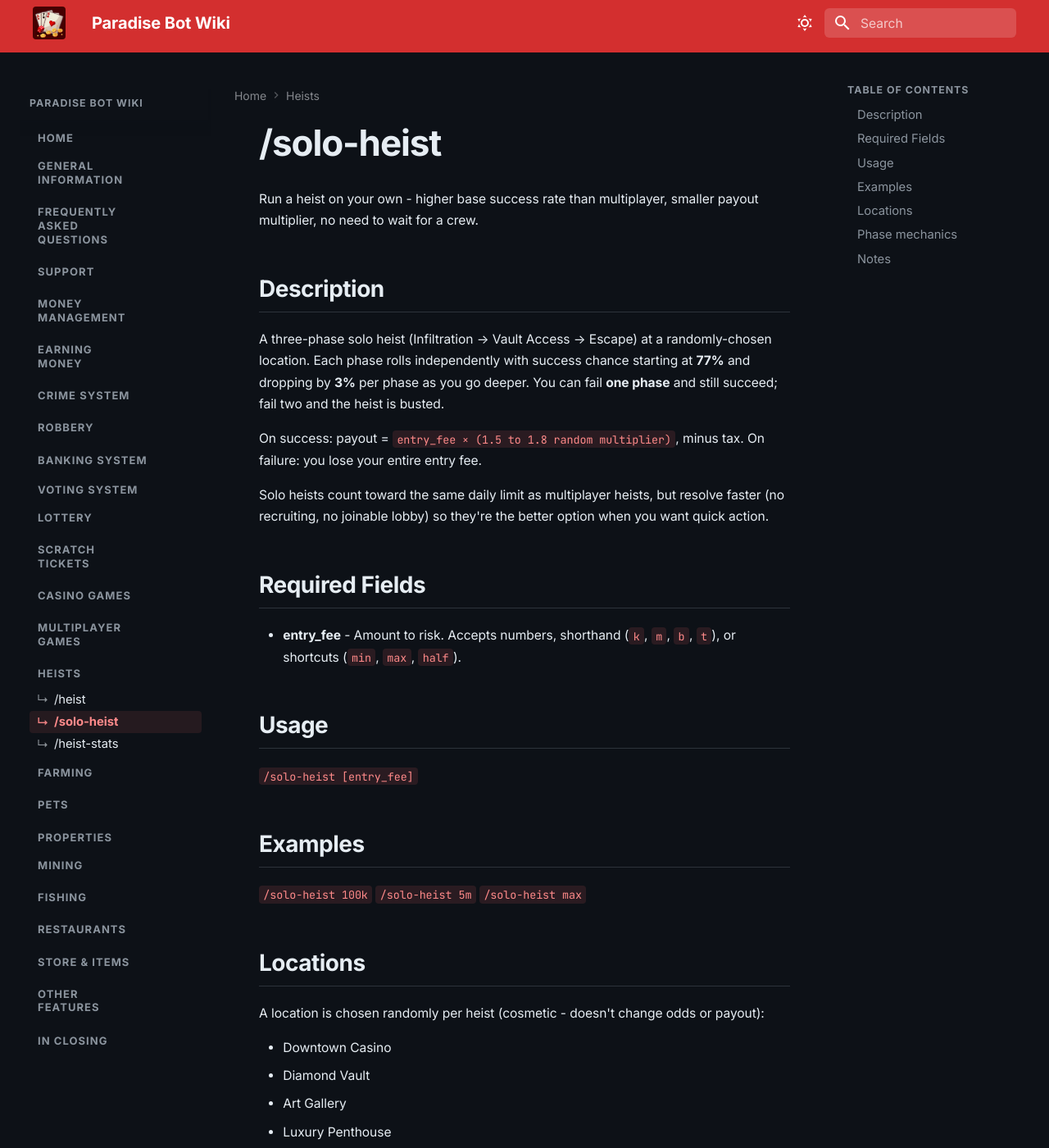
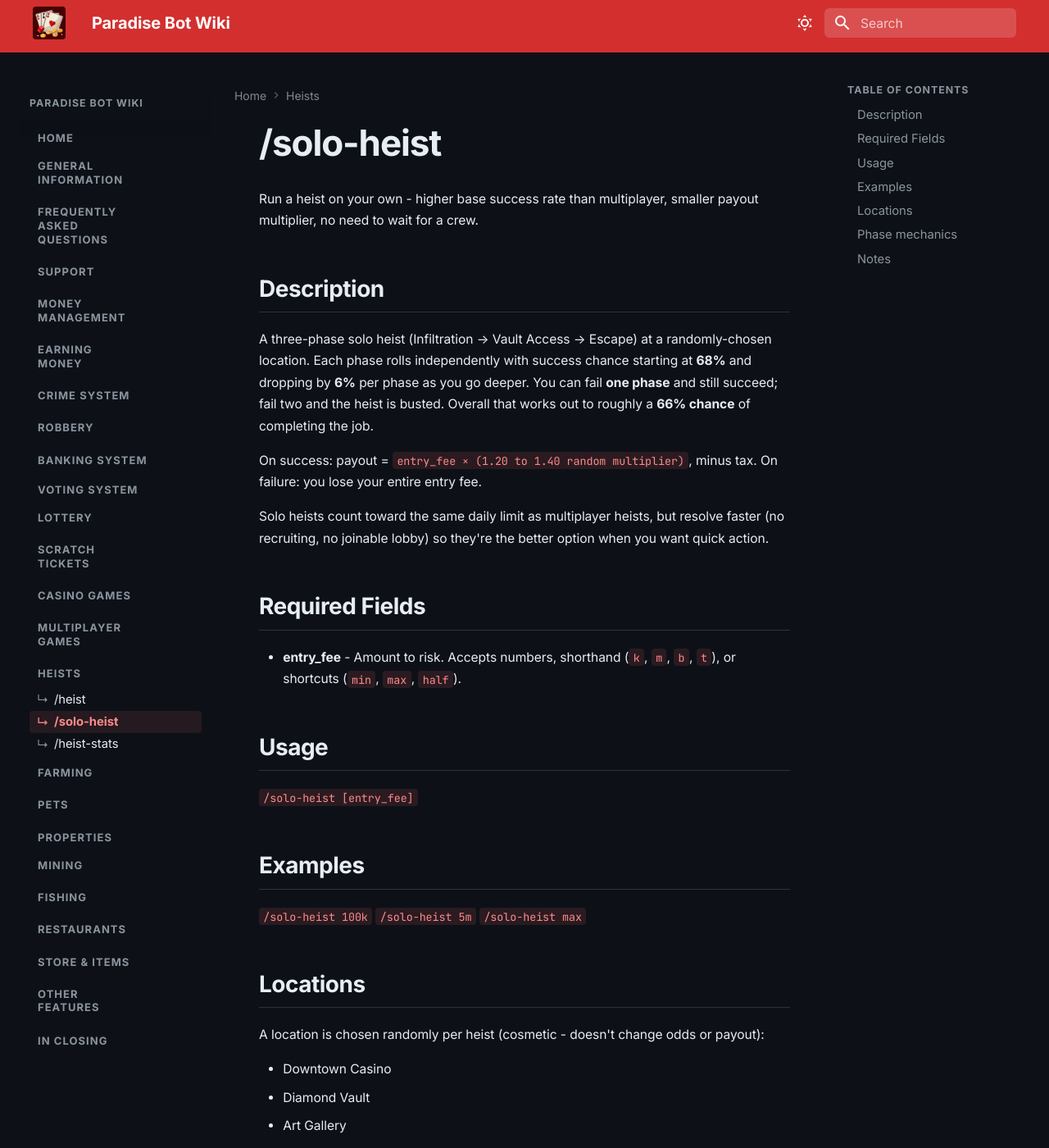
Before and after one commit to Daniel-191/casino-bot-wiki, an MkDocs documentation site: the page built from docs/games/heists/solo-heist.md, in a window 1280 px wide and 1400 px high. Shown: the whole window at 82% size. Built offline with MkDocs 1.6.1 and Material for MkDocs 9.7.7, drawn with Linux system fonts in a browser that asks for light colours; some of the changed text lies outside the part shown.

Commit message:
updated solo heist

```diff
--- a/docs/games/heists/solo-heist.md
+++ b/docs/games/heists/solo-heist.md
@@ -4,9 +4,9 @@ Run a heist on your own - higher base success rate than multiplayer, smaller pay
 
 ## Description
 
-A three-phase solo heist (Infiltration → Vault Access → Escape) at a randomly-chosen location. Each phase rolls independently with success chance starting at **77%** and dropping by **3%** per phase as you go deeper. You can fail **one phase** and still succeed; fail two and the heist is busted.
+A three-phase solo heist (Infiltration → Vault Access → Escape) at a randomly-chosen location. Each phase rolls independently with success chance starting at **68%** and dropping by **6%** per phase as you go deeper. You can fail **one phase** and still succeed; fail two and the heist is busted. Overall that works out to roughly a **66% chance** of completing the job.
 
-On success: payout = `entry_fee × (1.5 to 1.8 random multiplier)`, minus tax.
+On success: payout = `entry_fee × (1.20 to 1.40 random multiplier)`, minus tax.
 On failure: you lose your entire entry fee.
 
 Solo heists count toward the same daily limit as multiplayer heists, but resolve faster (no recruiting, no joinable lobby) so they're the better option when you want quick action.
@@ -39,16 +39,16 @@ A location is chosen randomly per heist (cosmetic - doesn't change odds or payou
 
 | Phase | Base success | Adjusted |
 |---|---|---|
-| Infiltration | 77% | 77% |
-| Vault Access | 77% | 74% |
-| Escape | 77% | 71% |
+| Infiltration | 68% | 68% |
+| Vault Access | 68% | 62% |
+| Escape | 68% | 56% |
 
 You can fail **one** phase and still complete the heist. Two failures and the job collapses.
 
 ## Notes
 
 - **Min entry:** $10,000.
-- **Max entry:** $100 trillion.
+- **Max entry:** $25 trillion.
 - **Cooldown:** 15 minutes on win, 10 minutes on loss. Shared with `/heist` (multiplayer).
 - **Daily limit:** counts toward the shared heist limit (4 for non-Patreon, up to 17 max). See [overview](index.md#daily-limits).
 - **Tax:** same as multiplayer heist - 20% non-Patreon down to 0% Ultimate+.
```
Also changed, not shown: docs/games/heists/index.md (+1 -1 lines).
